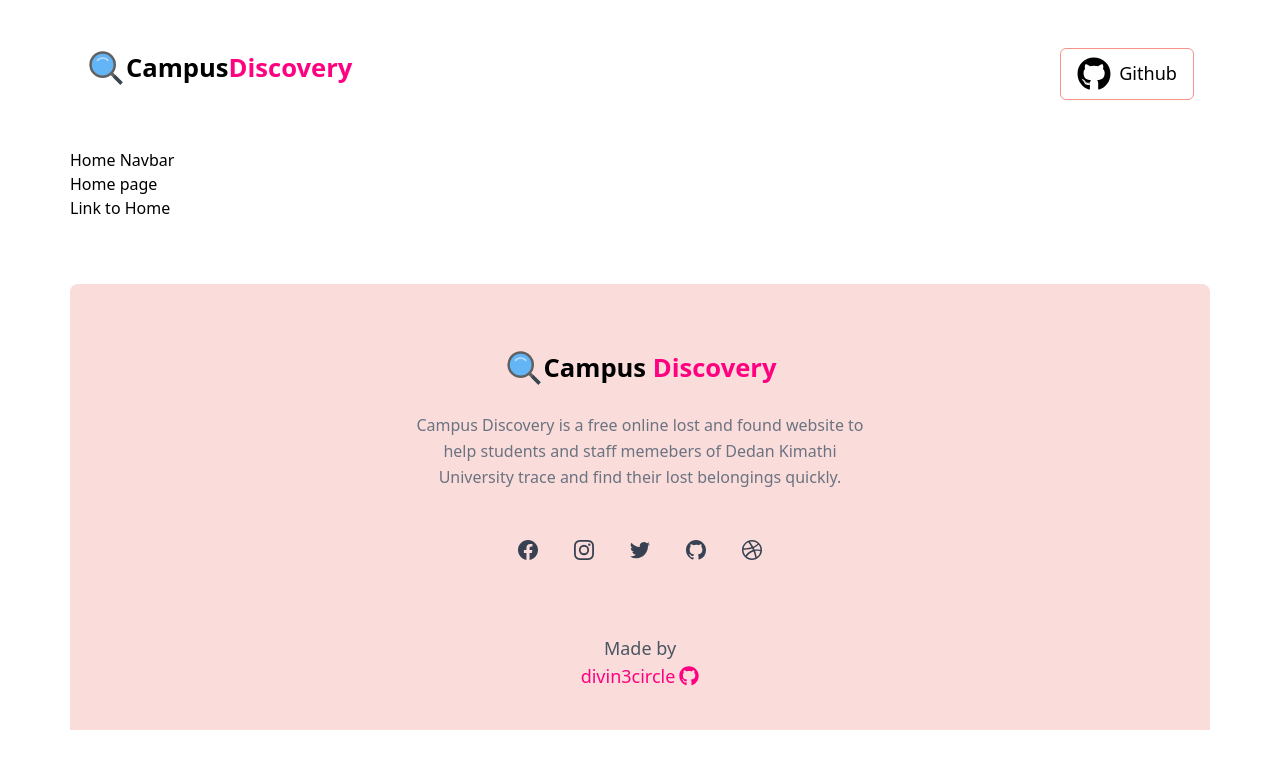
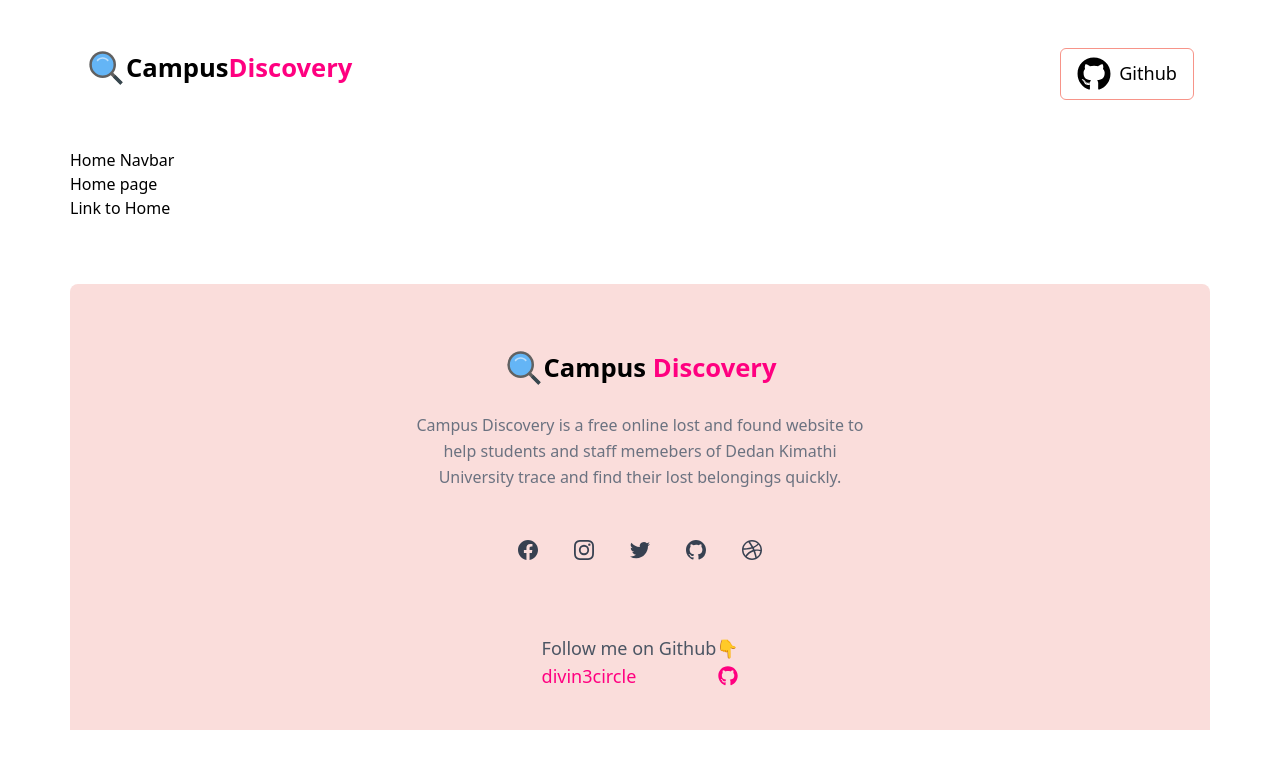
Before and after one commit to divin3circle/campus-discovery, a Next.js app: page /home in a window 1280 px wide. Shown: the top 768 px of the page. Built offline with nearby package versions, Linux system fonts and the light colour scheme.

Commit message:
footer-follow

```diff
--- a/app/Footer.jsx
+++ b/app/Footer.jsx
@@ -135,7 +135,7 @@ const Footer = () => {
         </div>
         <div className="flex justify-center items-center p-2">
           <div className="text-lg text-gray-600 text-center mb-8">
-            Made by{" "}
+            Follow me on Github👇{" "}
             <a href="https://github.com/divin3circle" target="_blank">
               <h1 className="flex justify-between items-center gap-1 cursor-pointer text-accent border-accent ease-in duration-200 hover:border-b-2">
                 divin3circle
```
